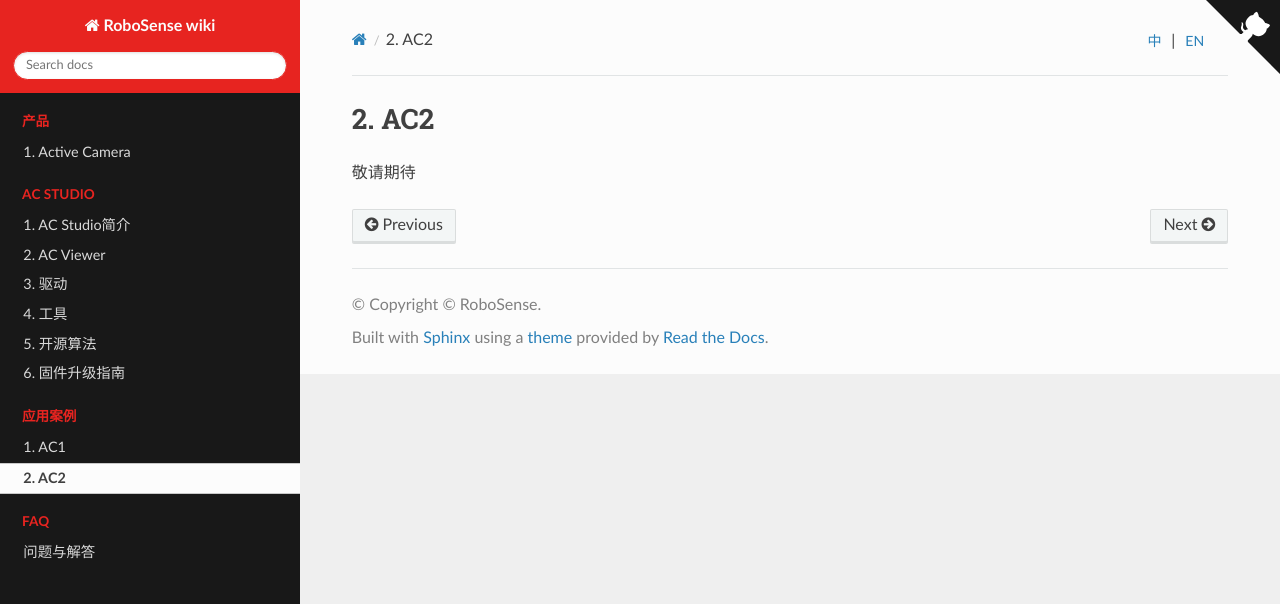
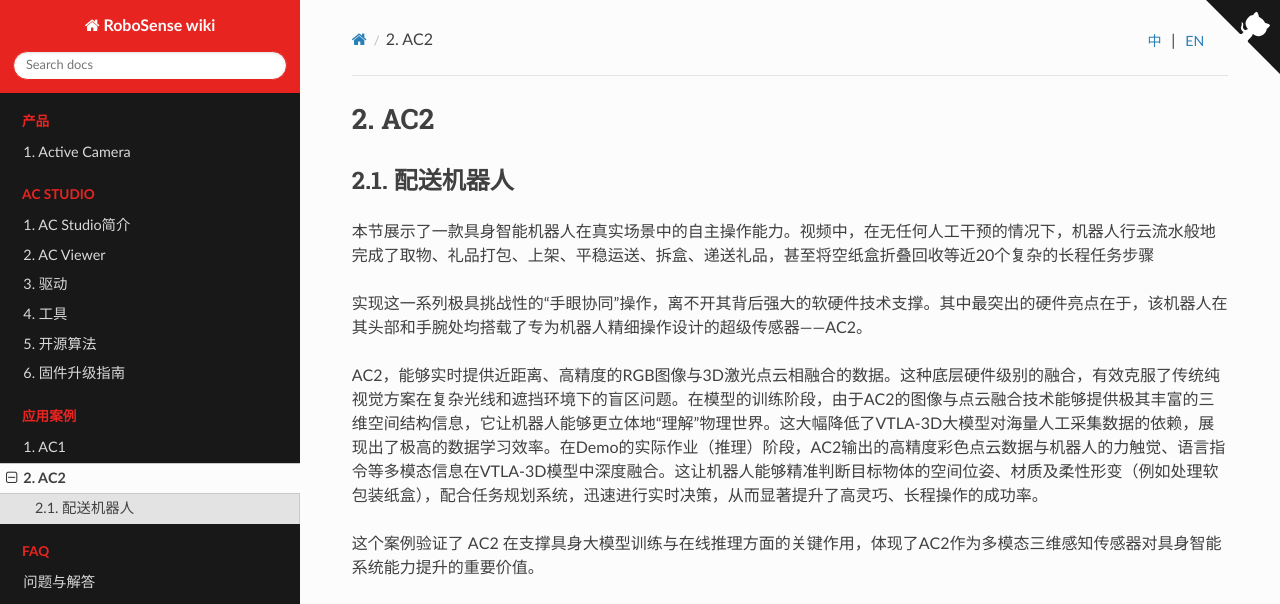
Before and after one commit to RoboSense-Robotics/robosense_ac_wiki_cn, a Sphinx documentation site: the page built from source/cases/AC2.md, in a window 1280 px wide and 1177 px high. Shown: the top 604 px of the window. Built offline with Sphinx 7.4.7 and the Read the Docs theme 3.1.0, drawn with Linux system fonts in a browser that asks for light colours; grey boxes are pictures that could not be loaded.

Commit message:
cases/AC2.md

```diff
--- a/source/cases/AC2.md
+++ b/source/cases/AC2.md
@@ -1,3 +1,15 @@
 # AC2
 
-敬请期待
+## 配送机器人
+
+本节展示了一款具身智能机器人在真实场景中的自主操作能力。视频中，在无任何人工干预的情况下，机器人行云流水般地完成了取物、礼品打包、上架、平稳运送、拆盒、递送礼品，甚至将空纸盒折叠回收等近20个复杂的长程任务步骤
+
+实现这一系列极具挑战性的“手眼协同”操作，离不开其背后强大的软硬件技术支撑。其中最突出的硬件亮点在于，该机器人在其头部和手腕处均搭载了专为机器人精细操作设计的超级传感器——AC2。
+
+AC2，能够实时提供近距离、高精度的RGB图像与3D激光点云相融合的数据。这种底层硬件级别的融合，有效克服了传统纯视觉方案在复杂光线和遮挡环境下的盲区问题。在模型的训练阶段，由于AC2的图像与点云融合技术能够提供极其丰富的三维空间结构信息，它让机器人能够更立体地“理解”物理世界。这大幅降低了VTLA-3D大模型对海量人工采集数据的依赖，展现出了极高的数据学习效率。在Demo的实际作业（推理）阶段，AC2输出的高精度彩色点云数据与机器人的力触觉、语言指令等多模态信息在VTLA-3D模型中深度融合。这让机器人能够精准判断目标物体的空间位姿、材质及柔性形变（例如处理软包装纸盒），配合任务规划系统，迅速进行实时决策，从而显著提升了高灵巧、长程操作的成功率。
+
+这个案例验证了 AC2 在支撑具身大模型训练与在线推理方面的关键作用，体现了AC2作为多模态三维感知传感器对具身智能系统能力提升的重要价值。
+
+<div style="margin-bottom: 24px; position:relative; width:100%; padding-top: 43.79%;" class="video-container">
+    <iframe src="https://cdn.robosense.cn/AC_wiki/AC2_Case1.mp4" allowfullscreen style="position:absolute; top:0; left:0; width:100%; height:100%;"></iframe>
+</div>
```
